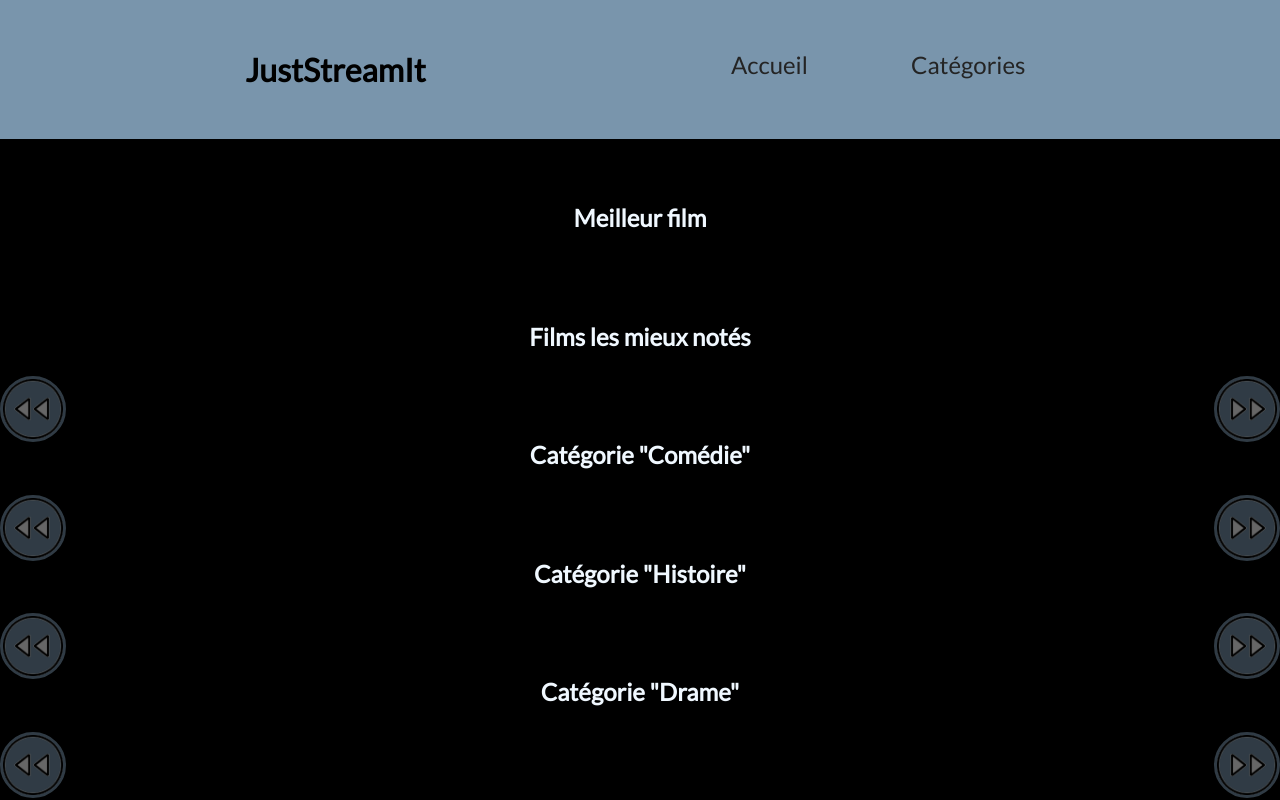
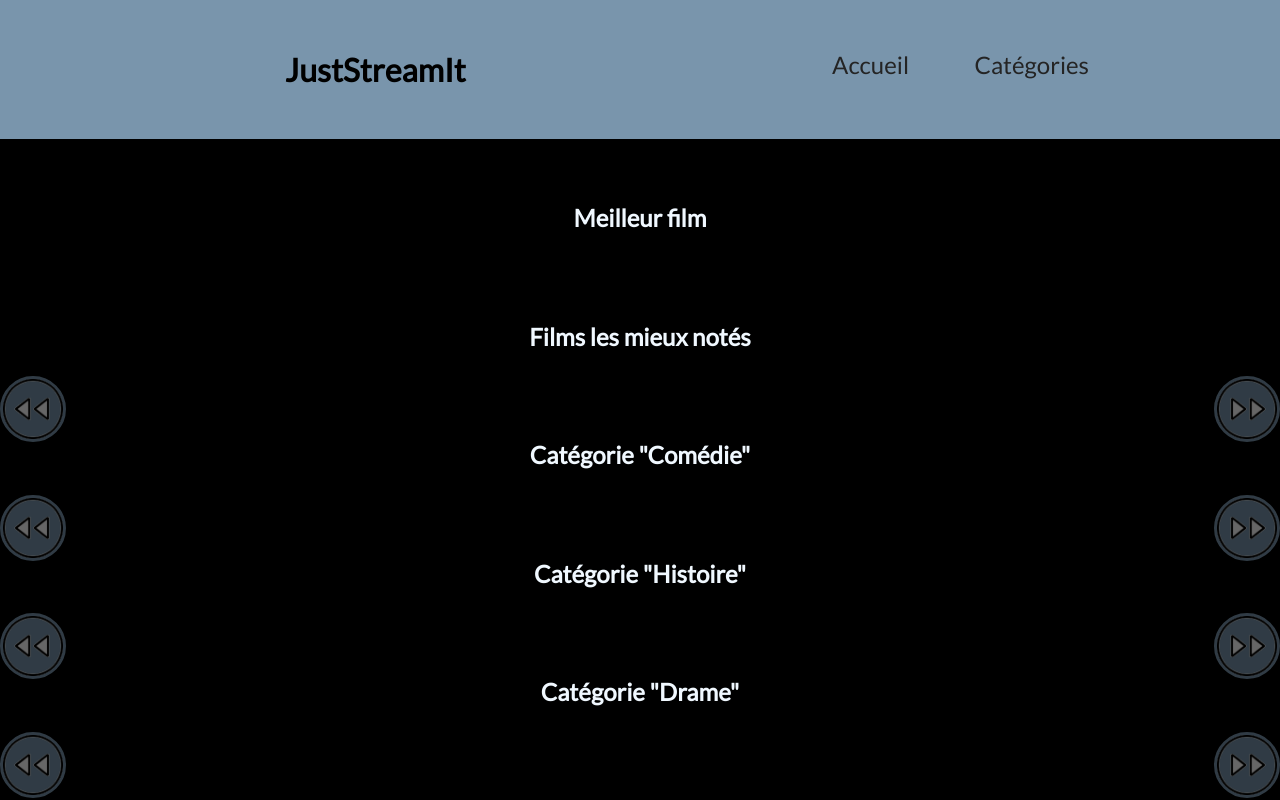
Before and after one commit to Nunespace/Site_JustStreamIt, a plain HTML site: page index.html in a window 1280 px wide. Drawn offline with Linux system fonts and the light colour scheme; no server answers.

Commit message:
Aajustement du css responsive pour le header et footer

```diff
--- a/style/style.css
+++ b/style/style.css
@@ -22,20 +22,23 @@ header {
   top: 0;
   display: flex;
   background-color: #7995ac;
-  justify-content: space-between;
-  padding: 50px 50px 50px 200px;
+  justify-content:space-evenly ;
+  padding: 50px 50px 50px 50px;
 }
 
-header h1 {
-  padding-left: 25%;
+header h1{
+  display: inline-block;
+  margin: 0 0 0 70%;
 }
 
 .navbar {
-  padding-right: 15%;
+  display : flex;
+  margin: 0 10% 0 30%;
 }
 
 .navbar__link {
-  padding: 50px;
+  margin-right:5px;
+  padding: 0 15% 0 15%;
   color: #242424;
   text-decoration: none;
   font-size: 1.5em;
@@ -149,6 +152,7 @@ header h1 {
 
   header h1{
     padding: 0 0% 0 0%;
+    margin: 0;
     font-size: 1.8em;
   }
 
@@ -164,6 +168,7 @@ header h1 {
 
   footer .navbar__link {
     padding: 0 15% 0 15% ;
+    margin: 0 35% 0 0%;
     color: #242424;
     text-decoration: none;
     font-size: 1.2em;
```
